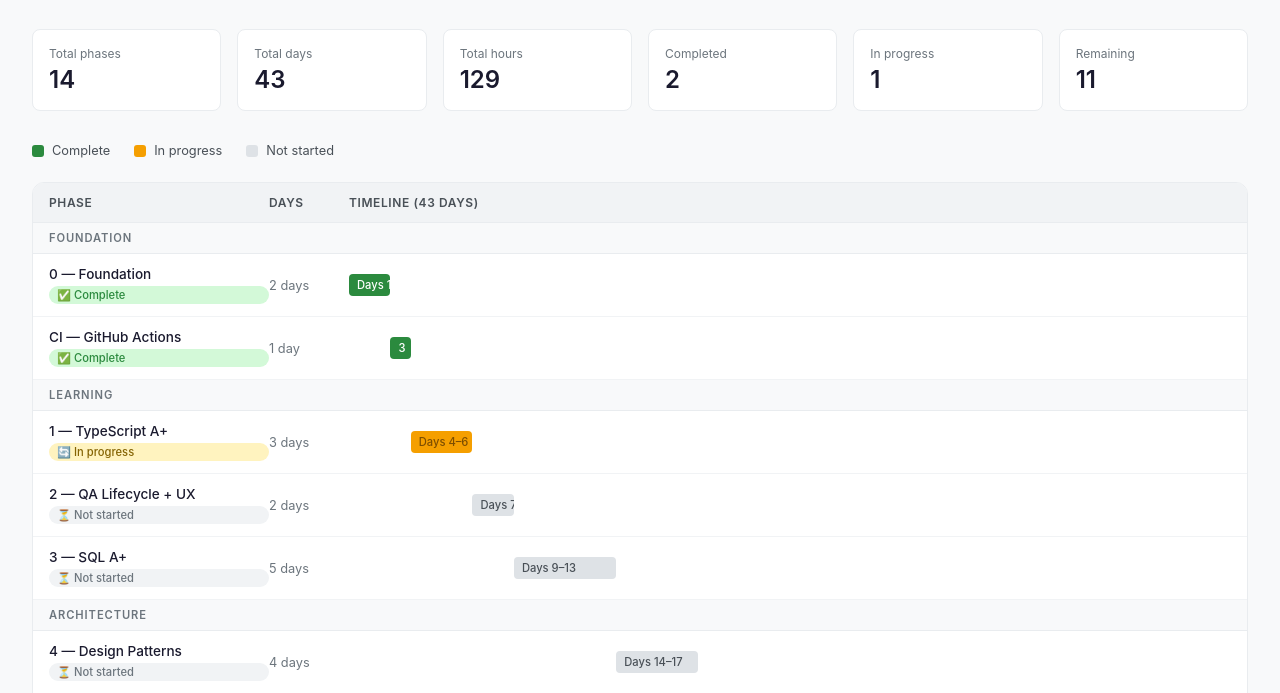
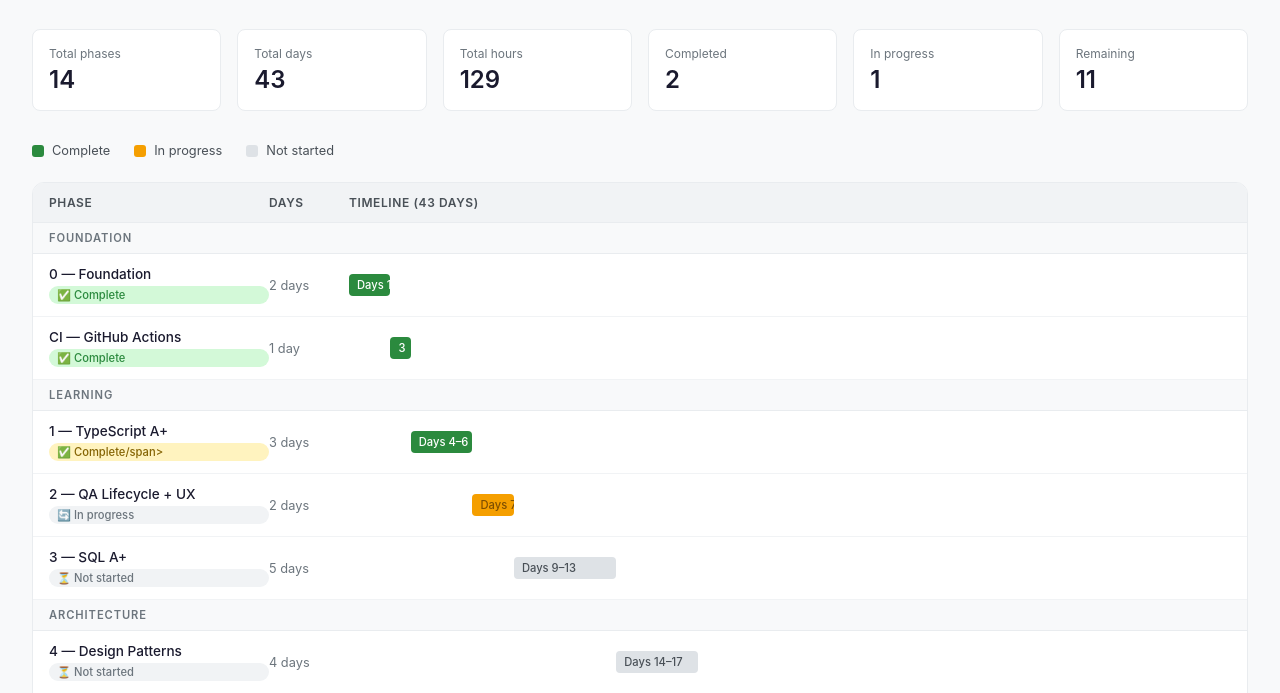
Before and after one commit to sashika-hsg/qa-automation-portfolio, a website: page GANTT.html in a window 1280 px wide. Shown: the part 85-778 px from the top of the page. Drawn offline with Linux system fonts and the light colour scheme.

Commit message:
docs: update gantt - phase 1 complete phase 2 started

```diff
--- a/GANTT.html
+++ b/GANTT.html
@@ -167,22 +167,22 @@
     <div class="gantt-row">
       <div class="phase-cell">
         <span class="phase-name">1 — TypeScript A+</span>
-        <span class="status-badge status-progress">🔄 In progress</span>
+        <span class="status-badge status-progress">✅ Complete/span>
       </div>
       <div class="phase-days">3 days</div>
       <div class="bar-container">
-        <div class="bar" style="left:7%;width:7%;background:#f59f00;color:#7d4e00">Days 4–6</div>
+        <div class="bar" style="left:7%;width:7%;background:#2b8a3e;color:white">Days 4–6</div>
       </div>
     </div>
 
     <div class="gantt-row">
       <div class="phase-cell">
         <span class="phase-name">2 — QA Lifecycle + UX</span>
-        <span class="status-badge status-pending">⏳ Not started</span>
+        <span class="status-badge status-pending">🔄 In progress</span>
       </div>
       <div class="phase-days">2 days</div>
       <div class="bar-container">
-        <div class="bar" style="left:14%;width:4.7%;background:#dee2e6;color:#495057">Days 7–8</div>
+        <div class="bar" style="left:14%;width:4.7%;background:#f59f00;color:#7d4e00">Days 7–8</div>
       </div>
     </div>
 
```
Also changed, not shown: GANTT.md (+2 -2 lines).
